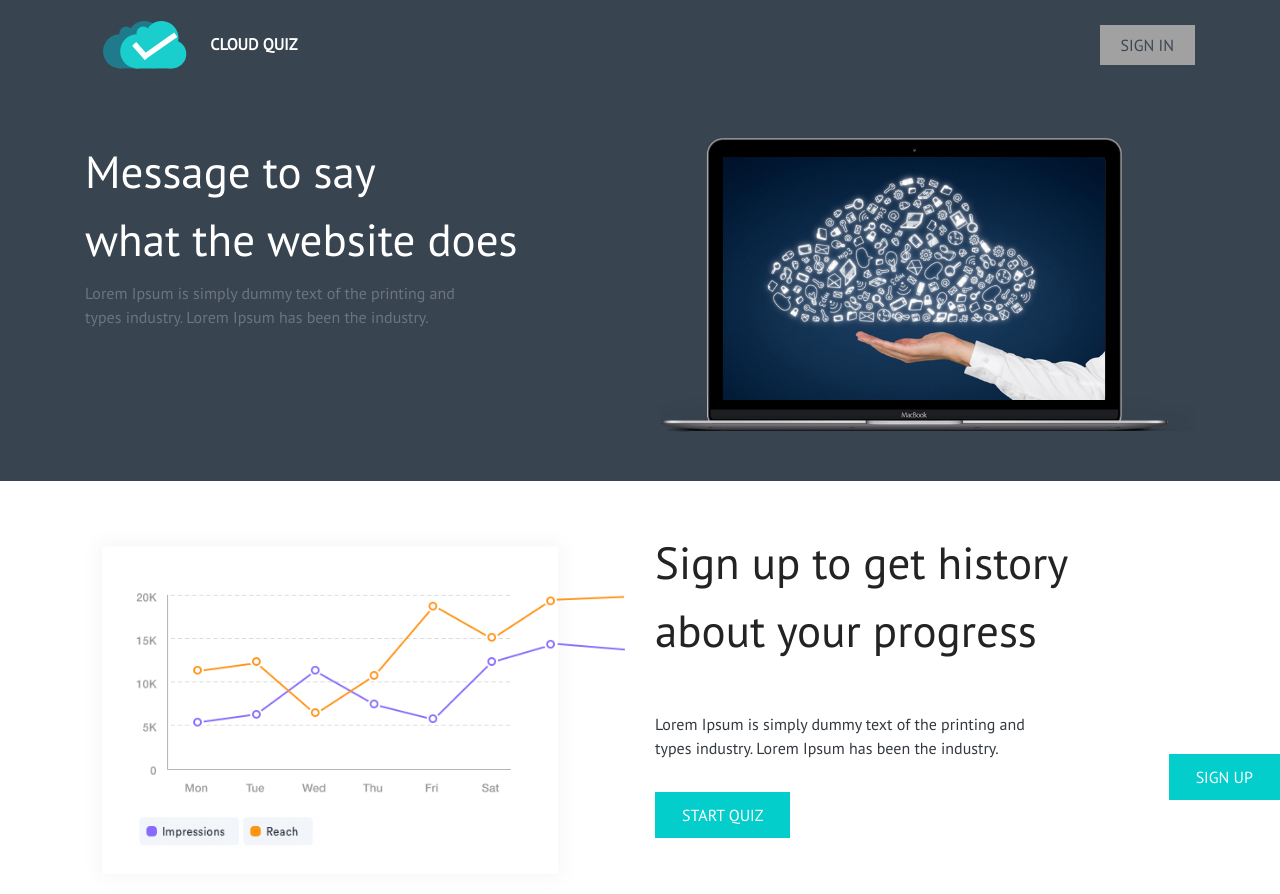
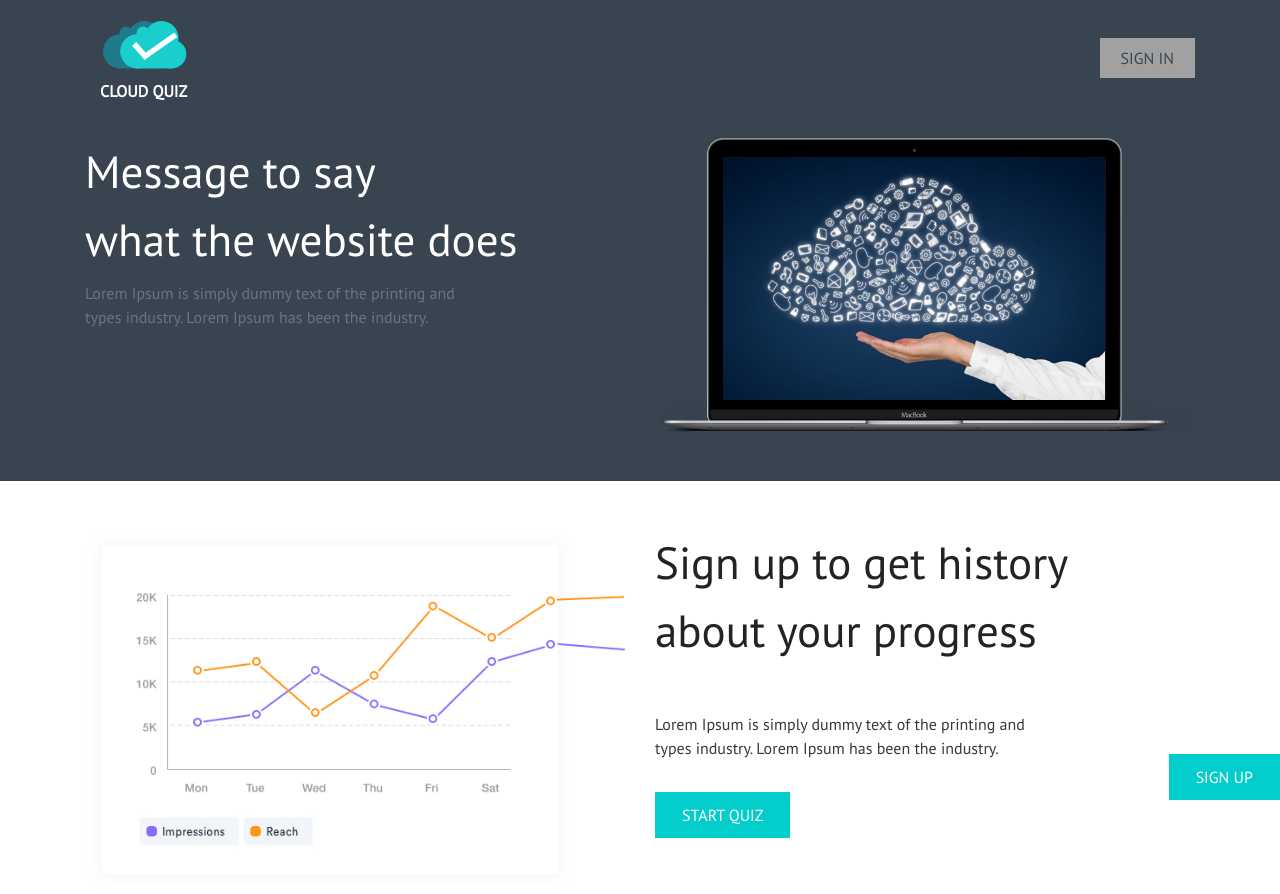
Before and after one commit to martika810/cloud_quiz, a plain HTML site: page static-site/index.html in a window 1280 px wide. Shown: the top 894 px of the page. Drawn offline with Linux system fonts and the light colour scheme.

Commit message:
Update file

```diff
--- a/static-site/index.html
+++ b/static-site/index.html
@@ -26,7 +26,7 @@
             <div class="container">
                <div class="col-xl-10 col-xs-12">
                   <a class="navbar-brand" href="#graph-section"><img src="img/logo.svg" class="" alt=""></a>
-                  <span class="text-white font-weight-bold">CLOUD QUIZ</span>
+                  <h6 class="text-white font-weight-bold">CLOUD QUIZ</h6>
                </div>
                <a class="button" href="#graph-section">SIGN IN</a>
             </div>
```
Also changed, not shown: 1 other file.
